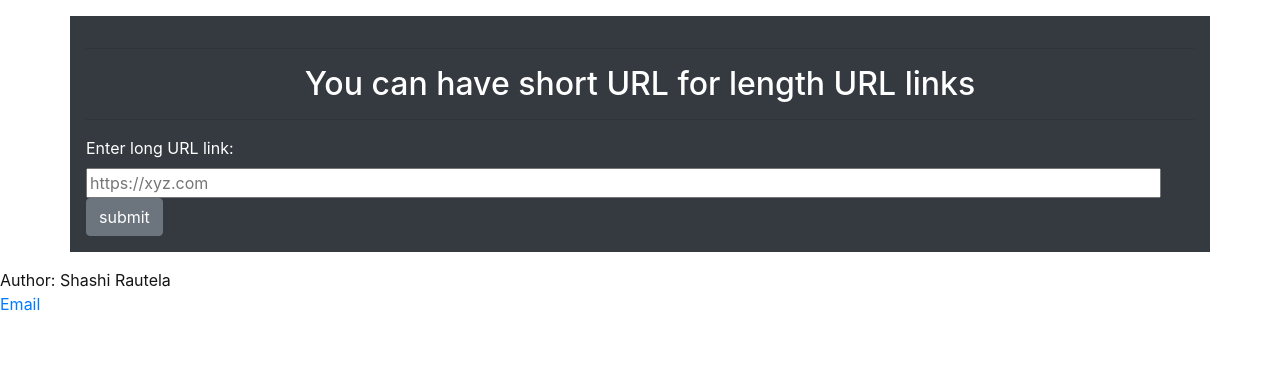
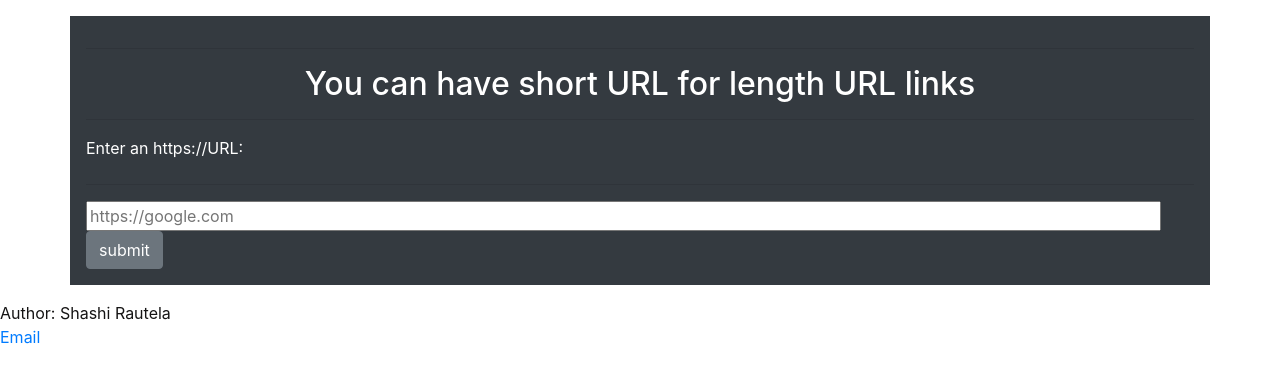
Before and after one commit to snayal/flaskApp, a Flask app: page / in a window 1280 px wide. Shown: the top 383 px of the page. Run offline with Flask 2, Linux system fonts and the light colour scheme.

Commit message:
Update url_page.html

```diff
--- a/templates/url_page.html
+++ b/templates/url_page.html
@@ -4,10 +4,10 @@
 {% block content %}
 
 <form action="#", method="post">
-    <label for="url">Enter long URL link:</label>
-
+    <label for="url">Enter an https://URL: </label>
+    <hr>
     <input type="url" name="nm" id="url"
-       placeholder="https://xyz.com"
+       placeholder="https://google.com"
        pattern="https://.*" size="100"
        required>
     <br>
```
